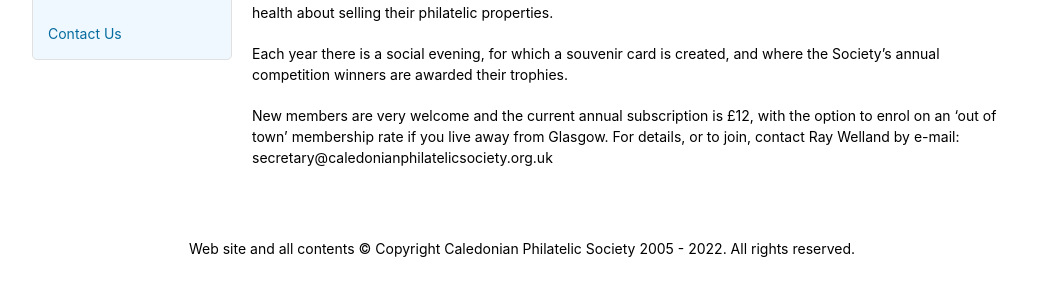
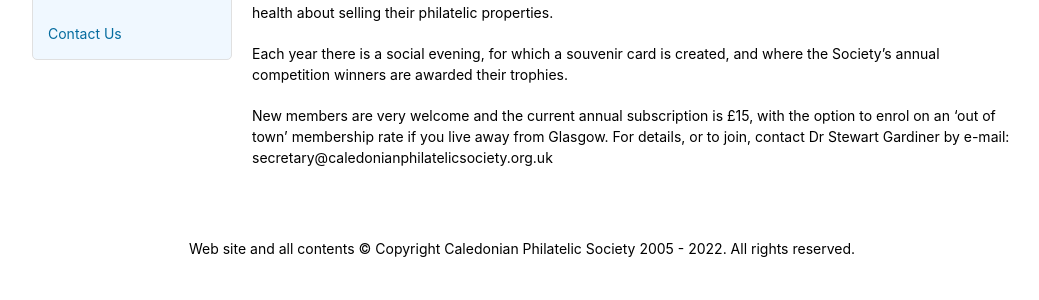
Before and after one commit to astalker/caledonian-stamps, a Jekyll site: the page built from about.md, in a window 1280 px wide. Shown: the part 746-1046 px from the top of the page, without its empty margins (118-1157 px from the left). Built offline with Jekyll 4.4.1, drawn with Linux system fonts in a browser that asks for light colours; our own code applies the rules of GitHub Pages for plain Markdown files.

Commit message:
Secretary Changed and Subs changed to £15

```diff
--- a/about.md
+++ b/about.md
@@ -16,4 +16,4 @@ There is also an Advisory Committee to give advice to the relatives of deceased
 
 Each year there is a social evening, for which a souvenir card is created, and where the Society’s annual competition winners are awarded their trophies.
 
-New members are very welcome and the current annual subscription is £12, with the option to enrol on an ‘out of town’ membership rate if you live away from Glasgow. For details, or to join, contact Ray Welland by e-mail: secretary@caledonianphilatelicsociety.org.uk
+New members are very welcome and the current annual subscription is £15, with the option to enrol on an ‘out of town’ membership rate if you live away from Glasgow. For details, or to join, contact Dr Stewart Gardiner by e-mail: secretary@caledonianphilatelicsociety.org.uk
```
